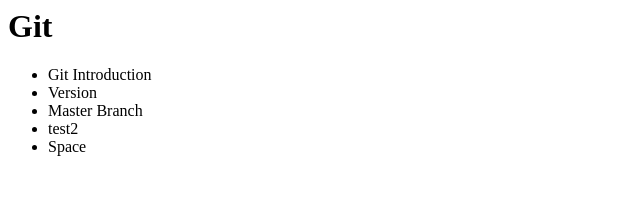
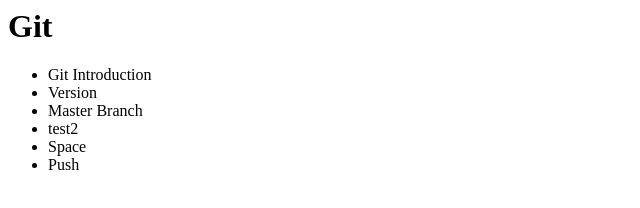
Before and after one commit to idophio/opentutorilas2, a plain HTML site: page index.html in a window 1280 px wide. Shown: the full height of the page, 0-640 px from the left. Drawn offline with Linux system fonts and the light colour scheme.

Commit message:
- Push test

```diff
--- a/index.html
+++ b/index.html
@@ -14,6 +14,7 @@
         <li>Master Branch</li>
         <li>test2</li>
         <li>Space</li>
+        <li>Push</li>
       </ul>
   </body>
 </html>
```
